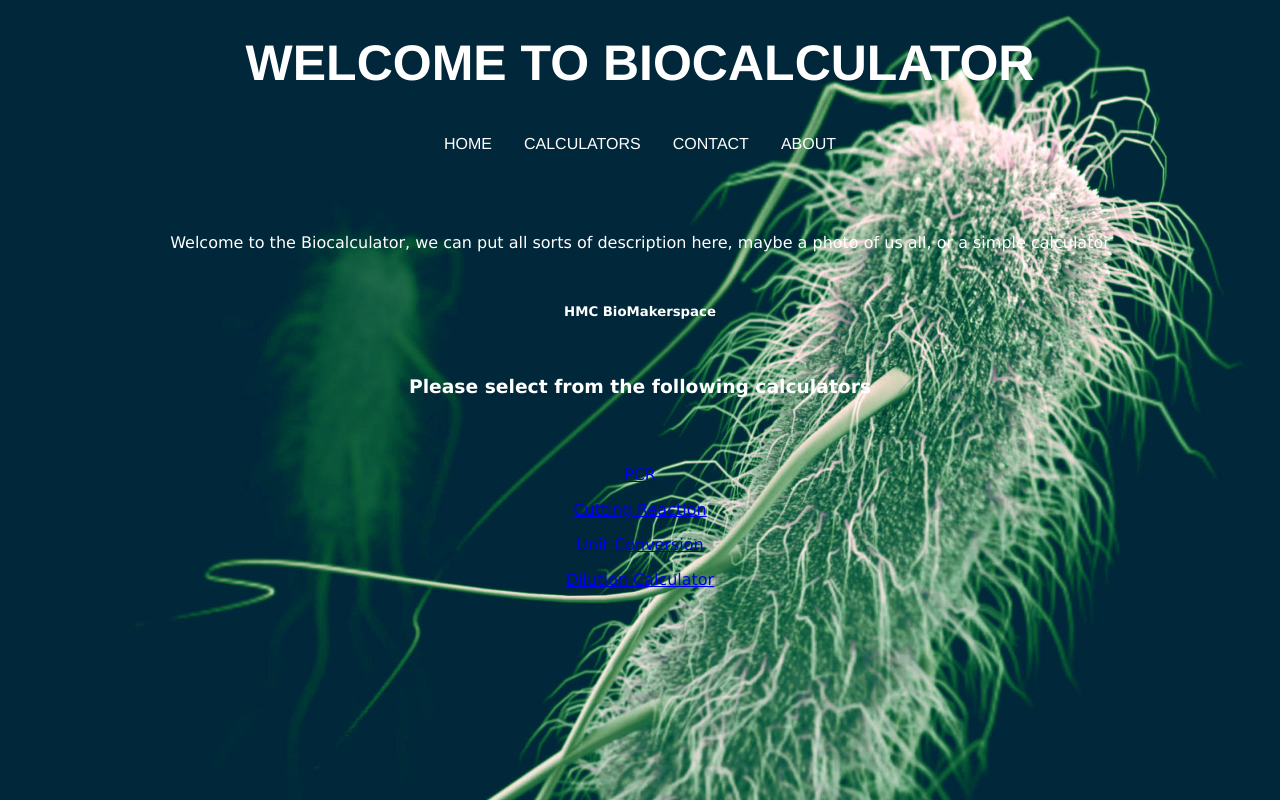
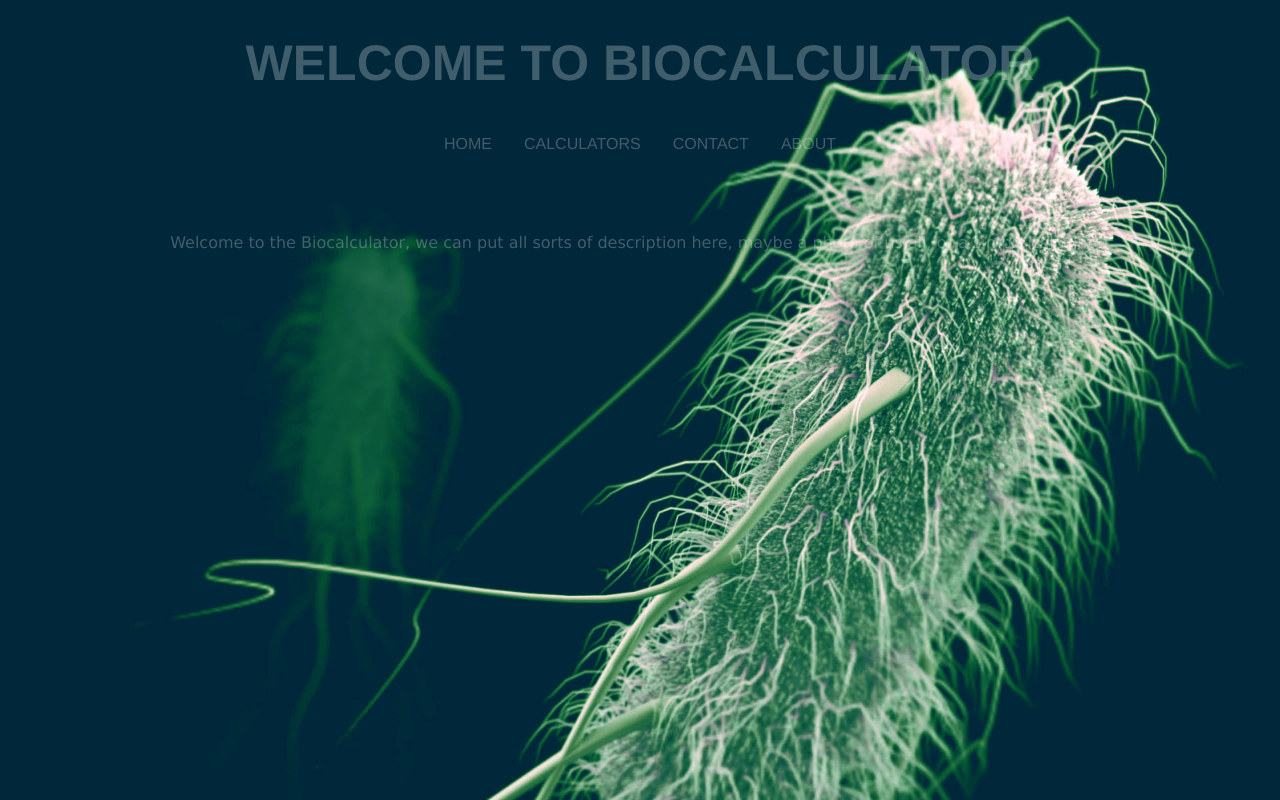
Before and after one commit to tommyfuu/BioCalculator, a Django app: page / in a window 1280 px wide. Run offline with Django 3.2, Linux system fonts and the light colour scheme.

Commit message:
removed extra calculator links from all pages

```diff
--- a/homepage/templates/about.html
+++ b/homepage/templates/about.html
@@ -12,7 +12,7 @@
                 About Welcome to the Biocalculator, we can put all sorts of
             description here, maybe a photo of us all, or a simple calculator</h1>
             <hr style="height:15pt; visibility:hidden;" />
-            <h5>HMC BioMakerspace</h5>
+            <!-- <h5>HMC BioMakerspace</h5>
             <hr style="height:10pt; visibility:hidden;" />
             <h3>Please select from the following calculators</h3>
             <hr style="height:30pt; visibility:hidden;" />
@@ -22,7 +22,7 @@
             <p></p>
             <a class="active" href="/calcUnitConvert/">Unit Conversion</a>
             <p></p>
-            <a class="active" href="/dilutionCalculator/">Dilution Calculator</a>
+            <a class="active" href="/dilutionCalculator/">Dilution Calculator</a> -->
         </center>
     </body>
 
--- a/homepage/templates/login.html
+++ b/homepage/templates/login.html
@@ -11,17 +11,6 @@
                 Welcome to the Biocalculator, we can put all sorts of
             description here, maybe a photo of us all, or a simple calculator</h1>
             <hr style="height:15pt; visibility:hidden;" />
-            <h5>HMC BioMakerspace</h5>
-            <hr style="height:10pt; visibility:hidden;" />
-            <h3>Please select from the following calculators</h3>
-            <hr style="height:30pt; visibility:hidden;" />
-            <a class="active" href="/PCRCalc/">PCR</a>
-            <p></p>
-            <a class="active" href="/cutting">Cutting Reaction</a>
-            <p></p>
-            <a class="active" href="/calcUnitConvert/">Unit Conversion</a>
-            <p></p>
-            <a class="active" href="/dilutionCalculator/">Dilution Calculator</a>
         </center>
     </body>
 
--- a/media/style.css
+++ b/media/style.css
@@ -7,8 +7,13 @@ body {
     font-size: 18;
     font-family: Verdana, Geneva, Tahoma, sans-serif;
     background-image: url("/media/image_5354e-Escherichia-coli.jpeg");
+    opacity: 0.25;
     background-repeat: no-repeat;
     background-attachment: fixed;
     background-size: cover;
     color:white;
 }
+/* body:before{
+    background-image: url("/media/image_5354e-Escherichia-coli.jpeg");
+    opacity: 0.25;
+} */
```
Also changed, not shown: homepage/templates/contact.html (+0 -11 lines).
